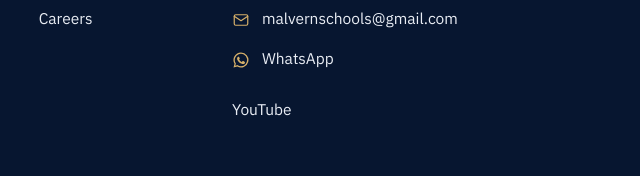
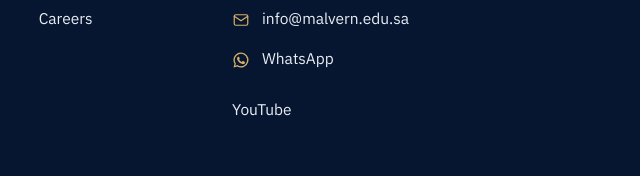
Before and after one commit to MNASR987/malvern-website, an Astro site: page / in a window 1280 px wide. Shown: the part 4976-5152 px from the top of the page, 640-1280 px from the left. Built offline with nearby package versions, Linux system fonts and the light colour scheme; Astro itself is replaced by a stand-in of ours; some packages are replaced by stand-ins of ours; a web font is replaced by a local one.

Commit message:
Use info@malvern.edu.sa as the main contact email (Superintendent entry unchanged for College Board)
Co-Authored-By: Claude Opus 5.5 <noreply@anthropic.com>
Claude-Session: https://claude.ai/code/session_011hcqKPgqpmdoY6L3YSn6DF

```diff
--- a/content/en/privacy.md
+++ b/content/en/privacy.md
@@ -8,7 +8,7 @@ lastUpdated: "October 2026"
 
 Malvern International School, Riyadh, Saudi Arabia ("the School", "we") is the controller of the personal data collected through this website. Ministry licence no. 01SOL260054, unified no. 7009415220.
 
-Contact for privacy matters: the School Administration, email **malvernschools@gmail.com**, phone **+966 50 731 1584**. Address: 6517 Prince Abdulaziz Ibn Mussaed Ibn Jalawi St, Al Murabba Dist., Riyadh 12628.
+Contact for privacy matters: the School Administration, email **info@malvern.edu.sa**, phone **+966 50 731 1584**. Address: 6517 Prince Abdulaziz Ibn Mussaed Ibn Jalawi St, Al Murabba Dist., Riyadh 12628.
 
 ## 2. The personal data we collect
 
--- a/content/settings.yaml
+++ b/content/settings.yaml
@@ -15,7 +15,7 @@ licence:
 
 contact:
   phone: "+966 50 731 1584"
-  email: "malvernschools@gmail.com"
+  email: "info@malvern.edu.sa"
   whatsapp: "966507311584"   # international format, digits only
   address: "6517 Prince Abdulaziz Ibn Mussaed Ibn Jalawi St, Al Murabba Dist., Riyadh 12628, Saudi Arabia"
   shortAddress: "RCRA6517"   # Saudi National Address short code
@@ -25,7 +25,7 @@ contact:
 
 links:
   parentPortal: ""     # link to the parent portal
-  careersEmail: "malvernschools@gmail.com"     # where CVs are sent
+  careersEmail: "info@malvern.edu.sa"     # where CVs are sent
   virtualTourEmbedUrl: ""   # YouTube/Vimeo embed link or 360° tour link
   instagram: ""
   x: ""
```
